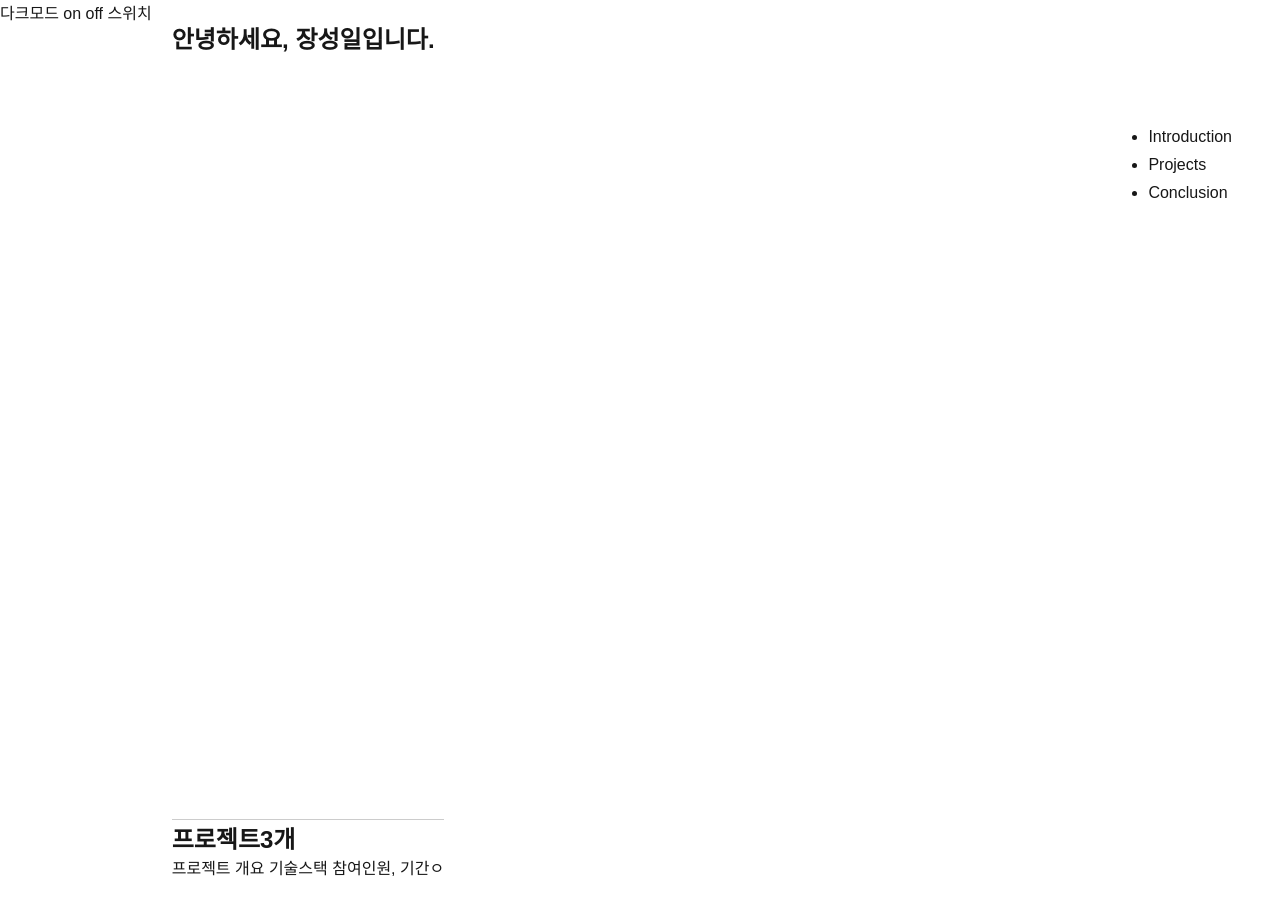
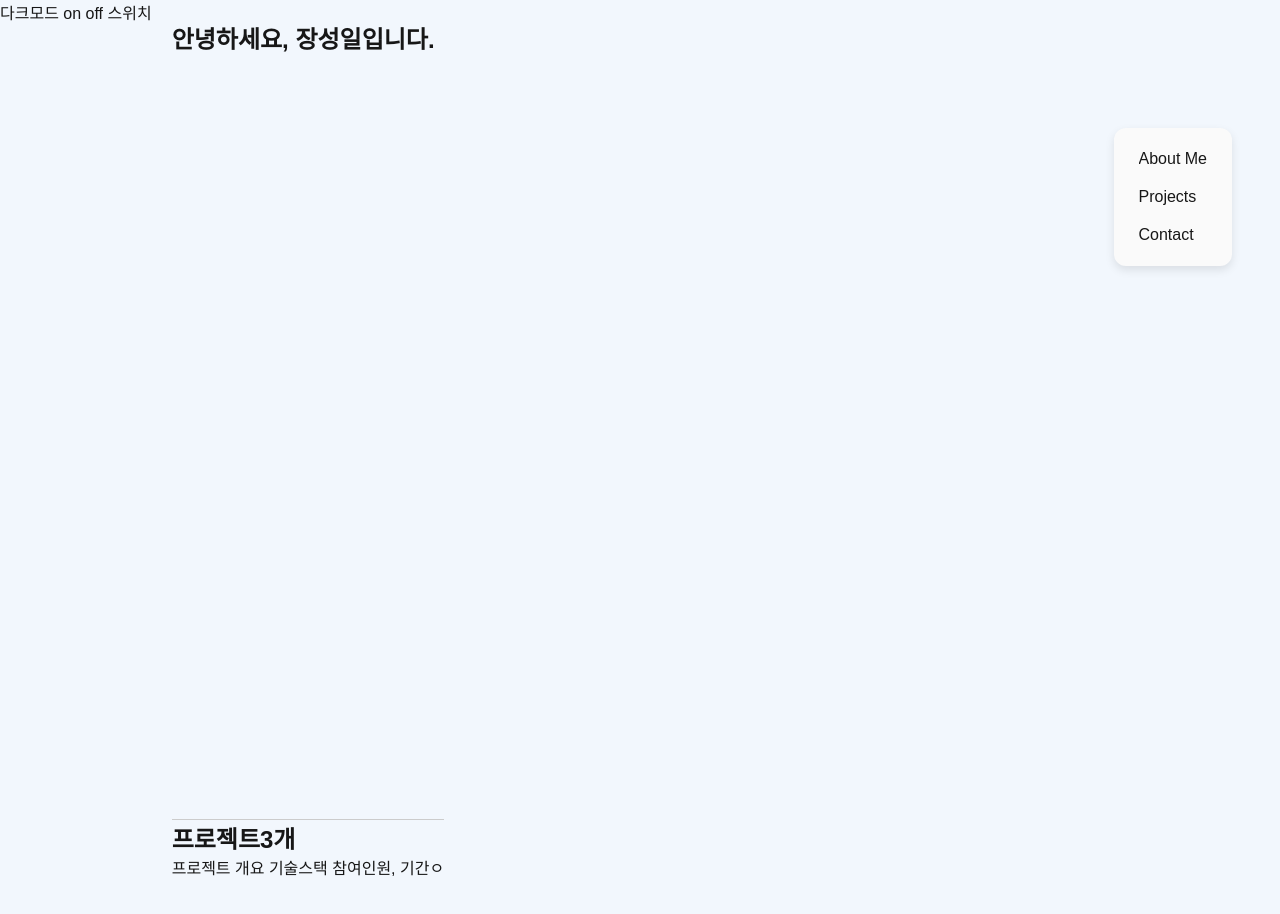
Before and after one commit to cocoajoa/portfolio, a Next.js app in the folder frontend/: page / in a window 1280 px wide. Shown: the top 914 px of the page. Built offline with nearby package versions, Linux system fonts and the light colour scheme.

Commit message:
CSS 정렬 라이브러리 설치, 사이드바 완성

```diff
--- a/frontend/package.json
+++ b/frontend/package.json
@@ -10,6 +10,7 @@
   },
   "dependencies": {
     "next": "15.3.1",
+    "prettier-plugin-css-order": "^2.1.2",
     "react": "^19.0.0",
     "react-dom": "^19.0.0"
   },
@@ -21,7 +22,7 @@
     "eslint": "^9",
     "eslint-config-next": "15.3.1",
     "eslint-config-prettier": "^10.1.2",
-    "prettier": "3.5.3",
+    "prettier": "^3.5.3",
     "typescript": "^5"
   }
 }
--- a/frontend/src/app/globals.css
+++ b/frontend/src/app/globals.css
@@ -1,6 +1,8 @@
 :root {
-  --background: #ffffff;
+  --background: #f2f7fd;
   --foreground: #171717;
+  --side-background-color: #fafafa;
+  --c-black: #132;
 }
 
 @media (prefers-color-scheme: dark) {
@@ -17,8 +19,8 @@ body {
 }
 
 body {
+  background: var(--background);
   color: var(--foreground);
-  background: var(--background);
   font-family: Arial, Helvetica, sans-serif;
   -webkit-font-smoothing: antialiased;
   -moz-osx-font-smoothing: grayscale;
@@ -26,8 +28,8 @@ body {
 
 * {
   box-sizing: border-box;
+  margin: 0;
   padding: 0;
-  margin: 0;
 }
 
 a {
--- a/frontend/src/app/page.tsx
+++ b/frontend/src/app/page.tsx
@@ -1,9 +1,9 @@
 import Sidebar from '@/components/Sidebar/Sidebar';
 export default function Home() {
   const sections = [
-    { id: 'section1', title: 'Introduction' },
+    { id: 'section1', title: 'About Me' },
     { id: 'section2', title: 'Projects' },
-    { id: 'section3', title: 'Conclusion' },
+    { id: 'section3', title: 'Contact' },
   ];
 
   return (
--- a/frontend/src/components/Sidebar/Sidebar.module.css
+++ b/frontend/src/components/Sidebar/Sidebar.module.css
@@ -1,18 +1,60 @@
-.sidebar {
+.sidebar_container {
   position: fixed;
+  top: 8rem;
   right: 3rem;
-  background-color: rgba(255, 255, 255, 0.2);
-  backdrop-filter: blur(10px);
-  transition: all 0.5s cubic-bezier(0.66, 0, 0.34, 1);
+  transform: translateY(0);
   opacity: 1;
-  transform: translateY(0);
-  top: 8rem;
+  transition: all 0.5s ease;
+  box-shadow: 0 4px 10px rgba(0, 0, 0, 0.1);
+  border-radius: 12px;
+  background-color: var(--side-background-color);
+
+  padding: 15px 25px;
+}
+.sidebar_list {
+  display: flex;
+  flex-direction: column;
+  gap: 6px;
+  margin: 0;
+  padding: 0;
+  list-style: none;
+}
+
+.sidebar_item {
+  --sidebar-flip: cubic-bezier(0.8, -0.4, 0.5, 1);
+  display: flex;
+  position: relative;
+  flex-direction: column;
+  transition: all 0.5s var(--sidebar-flip);
+  cursor: pointer;
+  height: 32px;
+  overflow: hidden;
+  font-size: 16px;
+  & span {
+    transition: transform 0.5s var(--sidebar-flip);
+    line-height: 32px;
+  }
+  & .text_base {
+    transform: translateY(0%);
+  }
+  & .text_hover {
+    position: absolute;
+    top: 0;
+    left: 0;
+    transform: translateY(100%);
+  }
+  &:hover .text_base {
+    transform: translateY(-100%);
+  }
+  &:hover .text_hover {
+    transform: translateY(0%);
+  }
 }
 
 @media (max-width: 768px) {
-  .sidebar {
+  .sidebar_container {
+    transform: translateX(20px);
     opacity: 0;
-    transform: translateX(20px);
     pointer-events: none;
   }
 }
--- a/frontend/src/components/Sidebar/Sidebar.tsx
+++ b/frontend/src/components/Sidebar/Sidebar.tsx
@@ -14,15 +14,16 @@ export default function Sidebar({ sections }: { sections: Section[] }) {
   };
 
   return (
-    <nav className={style.sidebar}>
-      <ul>
+    <nav className={style.sidebar_container}>
+      <ul className={style.sidebar_list}>
         {sections.map((section) => (
           <li
             key={section.id}
-            style={{ cursor: 'pointer', marginBottom: '10px' }}
+            className={style.sidebar_item}
             onClick={() => handleClick(section.id)}
           >
-            {section.title}
+            <span className={style.text_base}> {section.title}</span>
+            <span className={style.text_hover}>{section.title}</span>
           </li>
         ))}
       </ul>
```
Also changed, not shown: 2 other files (tests, documents, lock files or other folders).
